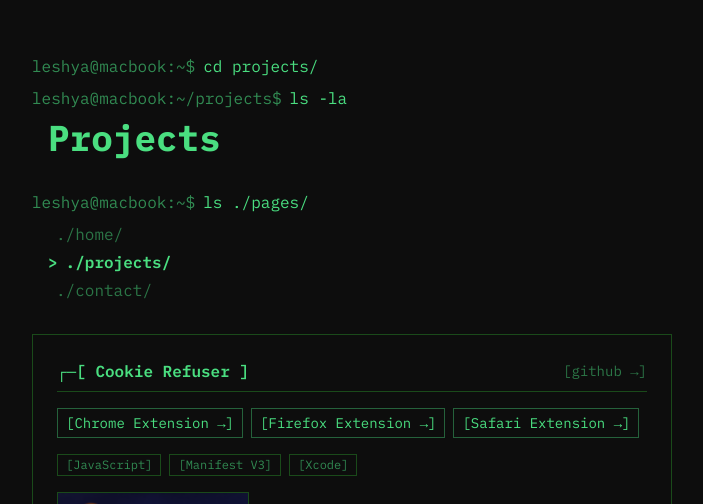
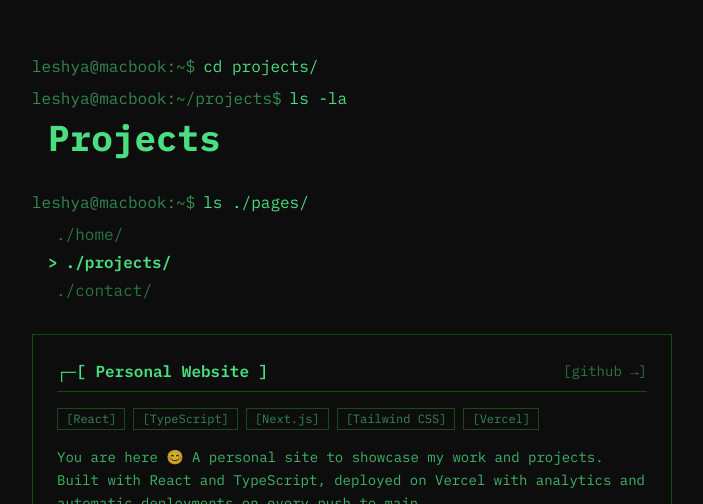
Before and after one commit to leshyabracaglia/personal-website, a Next.js app: page /projects in a window 1280 px wide. Shown: the part 296-800 px from the top of the page, without its empty margins (288-991 px from the left). Built offline with nearby package versions, Linux system fonts and the light colour scheme.

Commit message:
add personal website project

```diff
--- a/app/projects/page.tsx
+++ b/app/projects/page.tsx
@@ -2,6 +2,15 @@ import Image from "next/image";
 import Navigation from "../components/Navigation";
 
 const PROJECTS = [
+  {
+    title: "Personal Website",
+    description:
+      "You are here 😊 A personal site to showcase my work and projects. Built with React and TypeScript, deployed on Vercel with analytics and automatic deployments on every push to main.",
+    technologies: ["React", "TypeScript", "Next.js", "Tailwind CSS", "Vercel"],
+    github: "https://github.com/leshyabracaglia/personal-website",
+    links: [],
+    images: [],
+  },
   {
     title: "Cookie Refuser",
     description:
```
